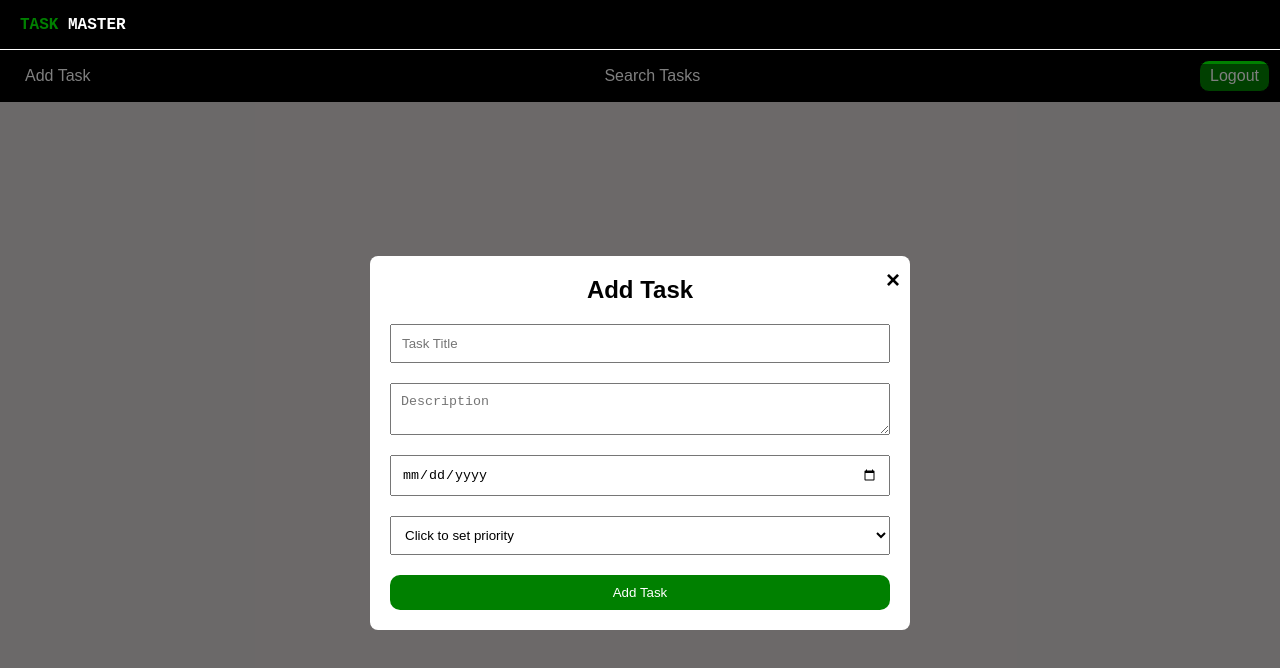
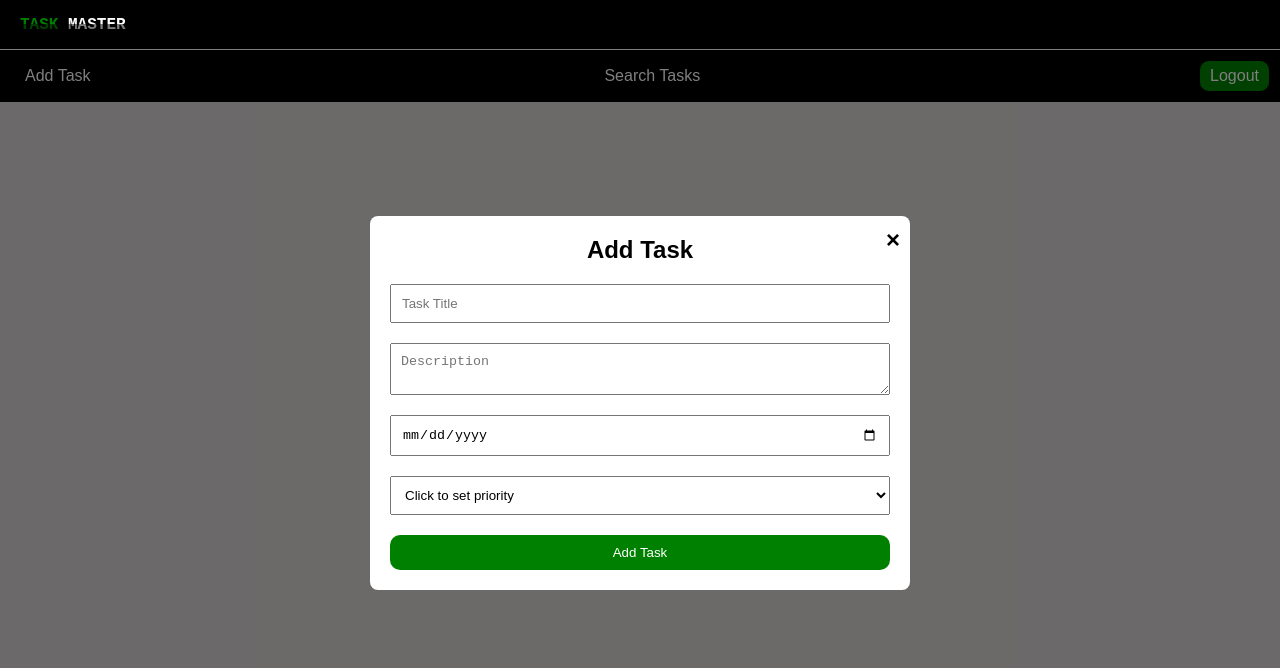
Before and after one commit to bigimann/Taskmaster-App, a website: page public/tasks.html in a window 1280 px wide. Both pictures are taken after a click on the button "Add Task". Drawn offline with Linux system fonts and the light colour scheme.

Commit message:
Update tasks.css

```diff
--- a/public/css/tasks.css
+++ b/public/css/tasks.css
@@ -60,7 +60,7 @@ nav .btn:hover {
   position: fixed;
   z-index: 1;
   left: 0;
-  top: 4rem;
+  top: 1.5rem;
   width: 100%;
   height: 100%;
   overflow: auto;
```
